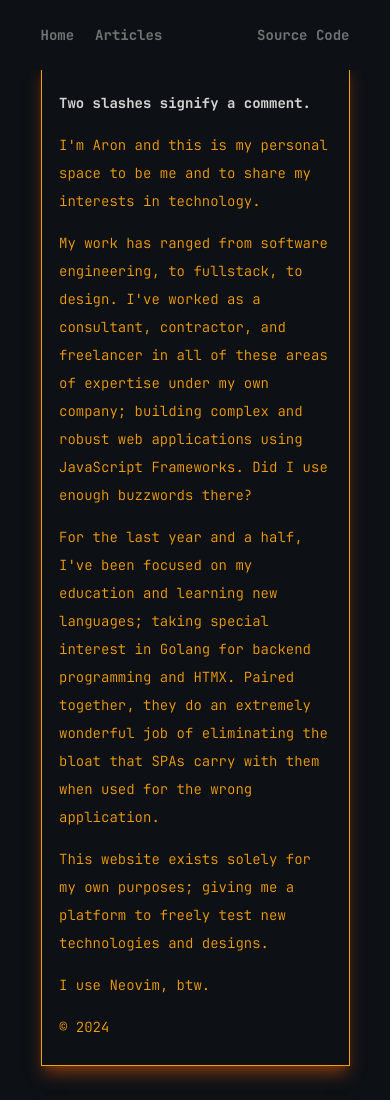
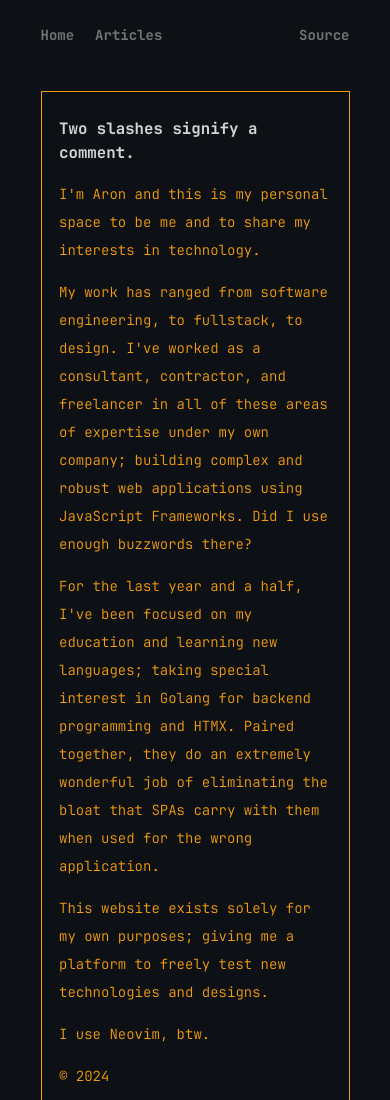
Before and after one commit to nodesleep/astro-portfolio, an Astro site: page / in a window 390 px wide. Shown: the top 1100 px of the page. Built offline with nearby package versions, Linux system fonts and the light colour scheme; Astro itself is replaced by a stand-in of ours.

Commit message:
Responsive updates; removed shadows on mobile, text-size adjustment

```diff
--- a/src/components/AboutMe.tsx
+++ b/src/components/AboutMe.tsx
@@ -3,7 +3,7 @@ export default function AboutMe() {
   return (
     <div>
       <div className="about-me">
-        <p>
+        <p className="text-lg">
           <strong>Two slashes signify a comment.</strong>
         </p>
         <p>
--- a/src/components/Navigation.tsx
+++ b/src/components/Navigation.tsx
@@ -13,9 +13,9 @@ export default function Navigation() {
           </a>
         </li>
       </ul>
-      <div className="ml-auto">
+      <div className="flex items-center ml-auto">
         <a href="https://github.com/nodesleep/astro-porfolio" target="_blank">
-          Source Code
+          Source
         </a>
       </div>
     </div>
--- a/src/pages/index.astro
+++ b/src/pages/index.astro
@@ -9,7 +9,7 @@ import LinkList from "../components/LinkList";
 
 <SiteLayout title="Aron Sweet: Software Engineer">
   <Navigation />
-  <div class="flex flex-col p-6 md:flex-row gap-10 mt-12 md:mt-24">
+  <div class="flex flex-col p-6 md:flex-row gap-10 mt-20 md:mt-24">
     <div class="w-full md:w-2/3">
       <AboutMe />
       <div class="grid grid-cols-1 md:grid-cols-2 gap-8 mt-5">
--- a/src/styles/global.css
+++ b/src/styles/global.css
@@ -154,11 +154,11 @@ a:hover {
 }
 
 .about-me {
-  @apply text-amber-500 border border-amber-500 p-5 shadow-lg shadow-amber-900;
+  @apply text-amber-500 border border-amber-500 p-5 md:shadow-lg md:shadow-amber-900;
 }
 
 .article-list {
-  @apply flex flex-col justify-center gap-4 border text-amber-500 border-amber-500 p-5 shadow-lg shadow-amber-900;
+  @apply flex flex-col justify-center gap-4 border text-amber-500 border-amber-500 p-5 md:shadow-lg md:shadow-amber-900;
 }
 
 .blog-item {
@@ -166,7 +166,7 @@ a:hover {
 }
 
 .link-list {
-  @apply grid grid-cols-3 gap-4 border text-amber-500 border-amber-500 p-5 shadow-lg shadow-amber-900;
+  @apply grid grid-cols-3 gap-4 border text-amber-500 border-amber-500 p-5 md:shadow-lg md:shadow-amber-900;
 }
 
 .link-list li {
@@ -178,7 +178,7 @@ a:hover {
 }
 
 .thought-item {
-  @apply shadow-lg shadow-sky-900 border border-sky-500 text-sky-500 p-5;
+  @apply md:shadow-lg md:shadow-sky-900 border border-sky-500 text-sky-500 p-5;
 }
 
 .astro-code {
```
